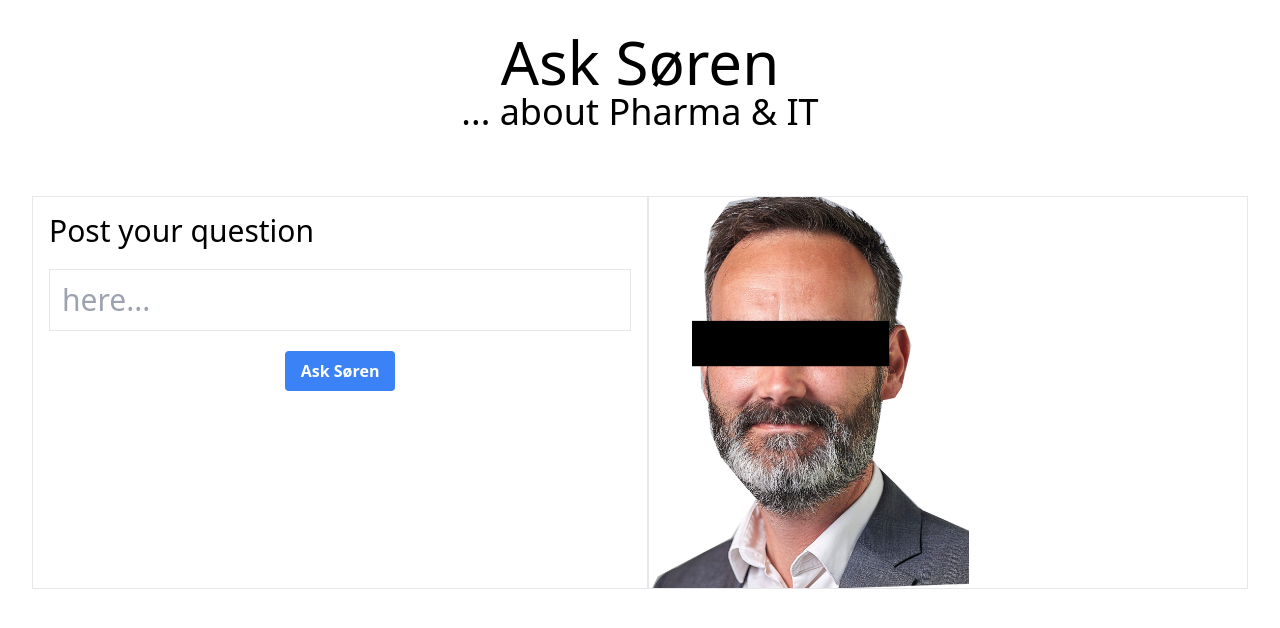
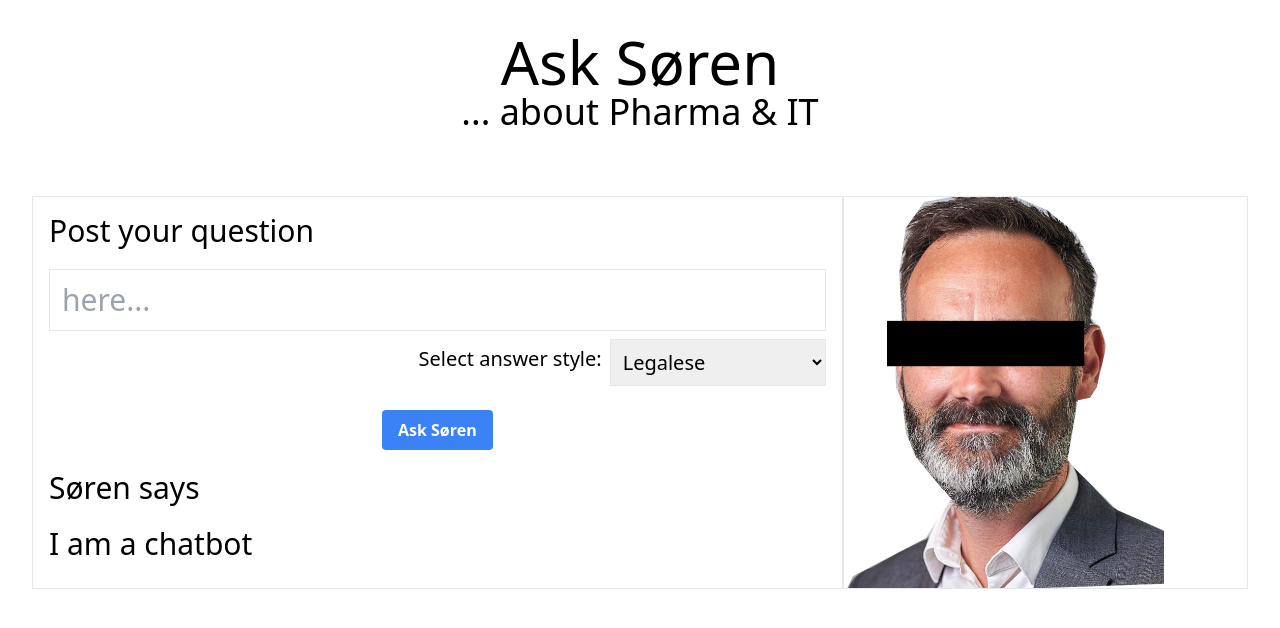
Before and after one commit to maasha/ask-soeren, a Vue app: page / in a window 1280 px wide. Shown: the top 628 px of the page. Built offline with nearby package versions, Linux system fonts and the light colour scheme.

Commit message:
Added answer style select to chat panel

```diff
--- a/src/components/AvatarPanel.vue
+++ b/src/components/AvatarPanel.vue
@@ -1,7 +1,7 @@
 <script setup lang="ts"></script>
 
 <template>
-  <div class="border w-full">
+  <div class="border w-1/3">
     <div class="w-80">
       <img class="rotate-7" src="../assets/soeren-top-anonymous.jpg" alt="avatar top" />
     </div>
--- a/src/components/ChatPanel.vue
+++ b/src/components/ChatPanel.vue
@@ -1,14 +1,25 @@
 <template>
-  <div class="border w-full p-4">
+  <div class="border w-2/3 p-4">
     <form @submit.prevent="">
-      <label for="textInput" class="text-3xl">Post your question</label>
+      <label for="questionInput" class="text-3xl">Post your question</label>
       <input
         class="border w-full mt-5 text-3xl p-3"
         type="text"
-        id="textInput"
+        id="questionInput"
         placeholder="here..."
       />
-      <footer class="flex justify-center mt-5">
+
+      <div class="flex justify-end items-center">
+        <label for="styleSelect" class="text-xl pr-2">Select answer style:</label>
+        <select id="exampleSelect" class="mt-2 p-2 border text-xl">
+          <option value="" disabled>Select answer style</option>
+          <option value="option1">Legalese</option>
+          <option value="option2">British High Class</option>
+          <option value="option3">New York Gansta</option>
+        </select>
+      </div>
+
+      <footer class="pt-6 flex justify-center">
         <button
           class="bg-blue-500 hover:bg-blue-700 active:bg-blue-800 text-white font-bold py-2 px-4 rounded"
           type="submit"
@@ -17,5 +28,10 @@
         </button>
       </footer>
     </form>
+
+    <div>
+      <h3 class="text-3xl mt-5">Søren says</h3>
+      <p class="text-3xl mt-5">I am a chatbot</p>
+    </div>
   </div>
 </template>
--- a/src/output.css
+++ b/src/output.css
@@ -588,6 +588,22 @@ video {
   margin-bottom: 0.25rem;
 }
 
+.mt-2 {
+  margin-top: 0.5rem;
+}
+
+.mr-4 {
+  margin-right: 1rem;
+}
+
+.ml-4 {
+  margin-left: 1rem;
+}
+
+.block {
+  display: block;
+}
+
 .flex {
   display: flex;
 }
@@ -598,6 +614,18 @@ video {
 
 .w-80 {
   width: 20rem;
+}
+
+.w-2\/3 {
+  width: 66.666667%;
+}
+
+.w-1\/3 {
+  width: 33.333333%;
+}
+
+.w-1\/2 {
+  width: 50%;
 }
 
 .rotate-6 {
@@ -628,6 +656,14 @@ video {
   flex-direction: column-reverse;
 }
 
+.items-center {
+  align-items: center;
+}
+
+.justify-end {
+  justify-content: flex-end;
+}
+
 .justify-center {
   justify-content: center;
 }
@@ -638,6 +674,10 @@ video {
 
 .rounded {
   border-radius: 0.25rem;
+}
+
+.rounded-md {
+  border-radius: 0.375rem;
 }
 
 .border {
@@ -661,6 +701,10 @@ video {
   padding: 0.75rem;
 }
 
+.p-2 {
+  padding: 0.5rem;
+}
+
 .px-4 {
   padding-left: 1rem;
   padding-right: 1rem;
@@ -675,8 +719,20 @@ video {
   padding-top: 1.25rem;
 }
 
+.pr-2 {
+  padding-right: 0.5rem;
+}
+
+.pt-6 {
+  padding-top: 1.5rem;
+}
+
 .text-center {
   text-align: center;
+}
+
+.align-middle {
+  vertical-align: middle;
 }
 
 .text-4xl {
@@ -694,6 +750,11 @@ video {
   line-height: 2.25rem;
 }
 
+.text-xl {
+  font-size: 1.25rem;
+  line-height: 1.75rem;
+}
+
 .font-bold {
   font-weight: 700;
 }
@@ -703,9 +764,32 @@ video {
   color: rgb(255 255 255 / var(--tw-text-opacity));
 }
 
+.text-gray-700 {
+  --tw-text-opacity: 1;
+  color: rgb(55 65 81 / var(--tw-text-opacity));
+}
+
+.placeholder\:font-medium::-moz-placeholder {
+  font-weight: 500;
+}
+
+.placeholder\:font-medium::placeholder {
+  font-weight: 500;
+}
+
 .hover\:bg-blue-700:hover {
   --tw-bg-opacity: 1;
   background-color: rgb(29 78 216 / var(--tw-bg-opacity));
+}
+
+.focus\:border-blue-500:focus {
+  --tw-border-opacity: 1;
+  border-color: rgb(59 130 246 / var(--tw-border-opacity));
+}
+
+.focus\:outline-none:focus {
+  outline: 2px solid transparent;
+  outline-offset: 2px;
 }
 
 .active\:bg-blue-800:active {
```
